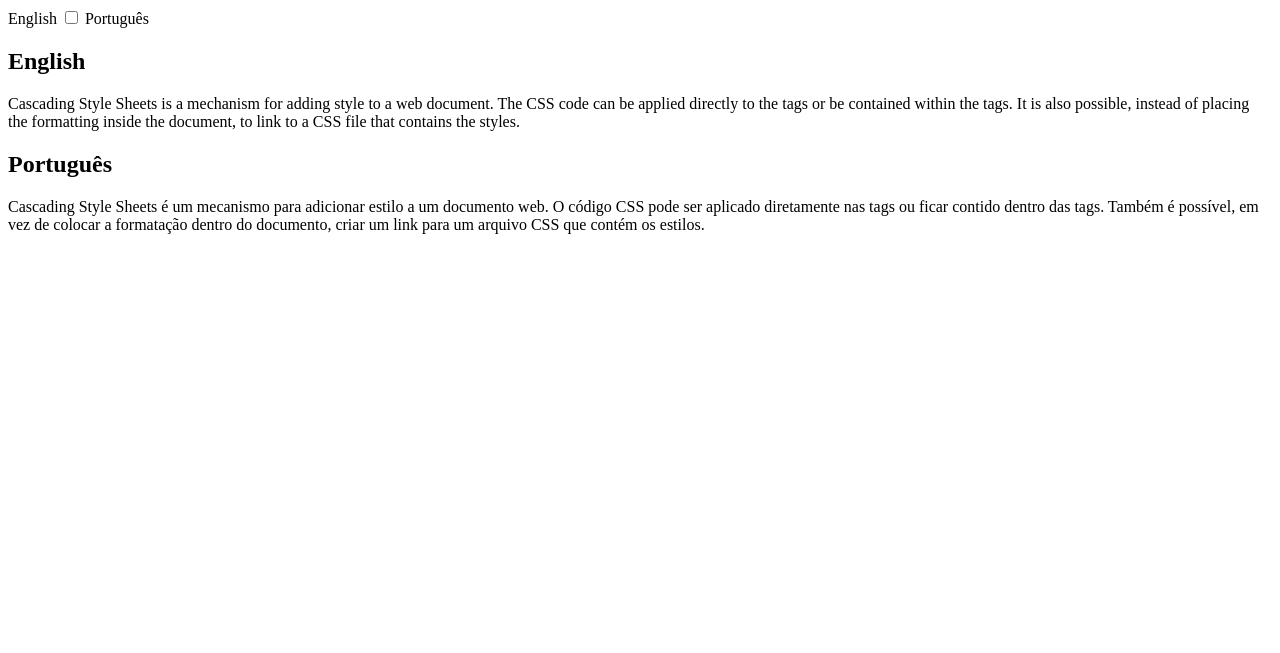
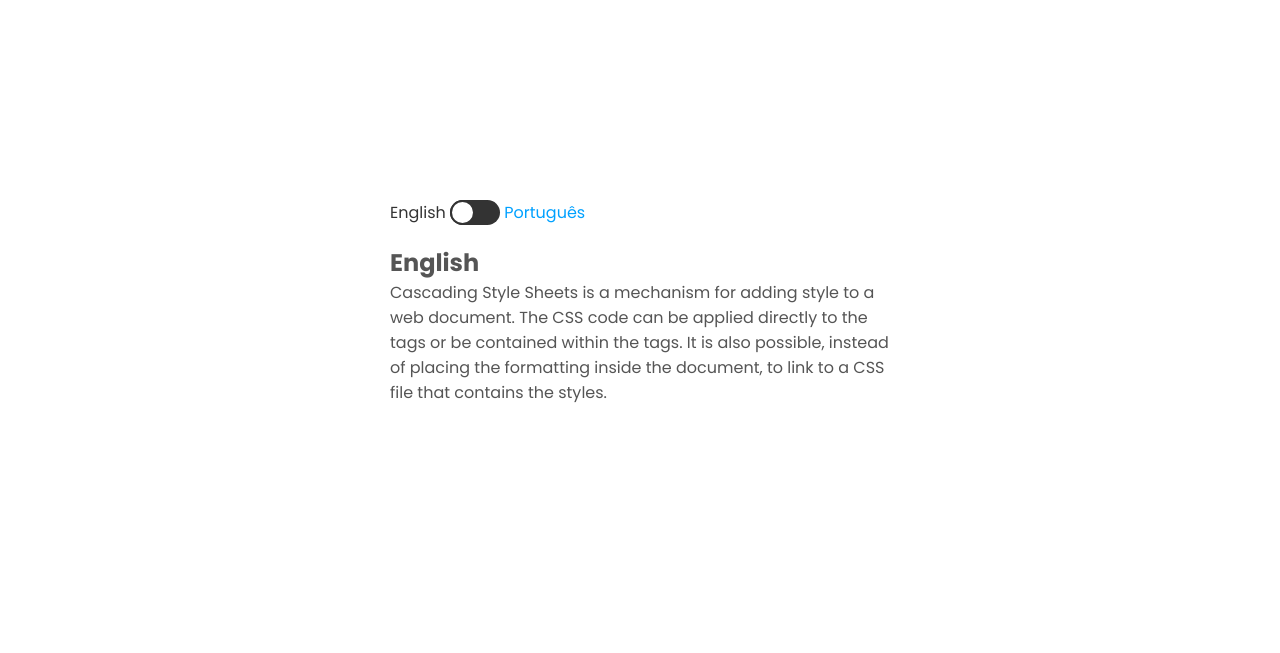
Before and after one commit to Diegooliveyra/30-Days-of-CSS, a plain HTML site: page Challenges/Day 21 - Change Language Toggle/index.html in a window 1280 px wide. Drawn offline with Linux system fonts and the light colour scheme.

Commit message:
done css style

```diff
--- a/Challenges/Day 21 - Change Language Toggle/css/style.css
+++ b/Challenges/Day 21 - Change Language Toggle/css/style.css
@@ -0,0 +1,86 @@
+* {
+  margin: 0;
+  padding: 0;
+  box-sizing: border-box;
+  outline: none;
+  font-family: 'Poppins',sans-serif;
+}
+
+body {
+  display: flex;
+  justify-content: center;
+  align-items: center;
+  min-height: 100vh;
+  overflow: hidden;
+}
+
+.container {
+  position: relative;
+  max-width: 600px;
+  height: 500px;
+  padding: 50px;
+  color: #555;
+}
+
+.container .content {
+  display: none;
+  margin-top: 20px;
+}
+
+.container .content.contentEnglish {
+  display: block;
+}
+
+.check {
+  position: relative;
+  top: -5px;
+  width: 50px;
+}
+
+.check::before{
+  content: '';
+  position: absolute;
+  width: 50px;
+  height: 25px;
+  background: #333;
+  border-radius: 25px;
+}
+
+.check:checked::before{
+  background: #00a1ff;
+}
+
+.check:checked ~.content.contentEnglish{
+  display: none;
+}
+
+ .check:checked ~.content.contentPortugues{
+  display: block;
+}
+
+.check::after{
+  content: '';
+  position: absolute;
+  left: 0;
+  width: 25px;
+  height: 25px;
+  background: #fff;
+  border-radius: 25px;
+  transition: .3s;
+  border: 2px solid #333;
+  box-sizing: border-box ;
+}
+
+.check:checked::after {
+  left: 25px;
+  border: 2px solid #00a1ff;
+
+}
+
+.en {
+  color: #333;
+}
+
+.pt {
+  color: #00a1ff;
+}
--- a/Challenges/Day 21 - Change Language Toggle/index.html
+++ b/Challenges/Day 21 - Change Language Toggle/index.html
@@ -14,7 +14,7 @@
   <div class="container">
     <span class="en">English</span>
     <input type="checkbox" class="check">
-    <span class="en">Português</span>
+    <span class="pt">Português</span>
     <div class="content contentEnglish">
       <h2>English</h2>
       <p>Cascading Style Sheets is a mechanism for adding style to a web document. The CSS code can be applied directly to the tags or be contained within the tags. It is also possible, instead of placing the formatting inside the document, to link to a CSS file that contains the styles. </p>
```
